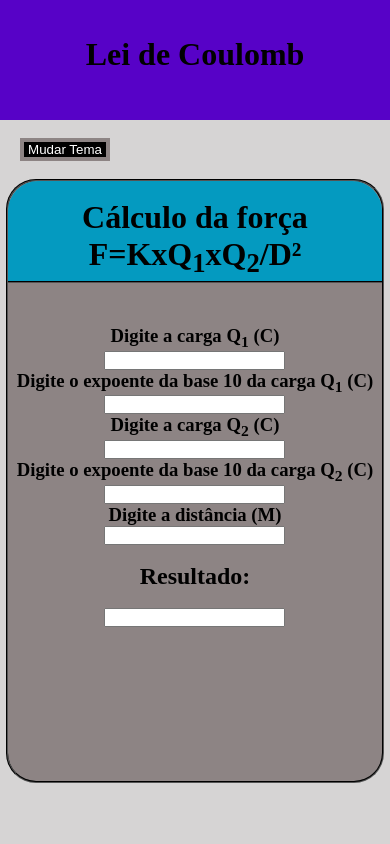
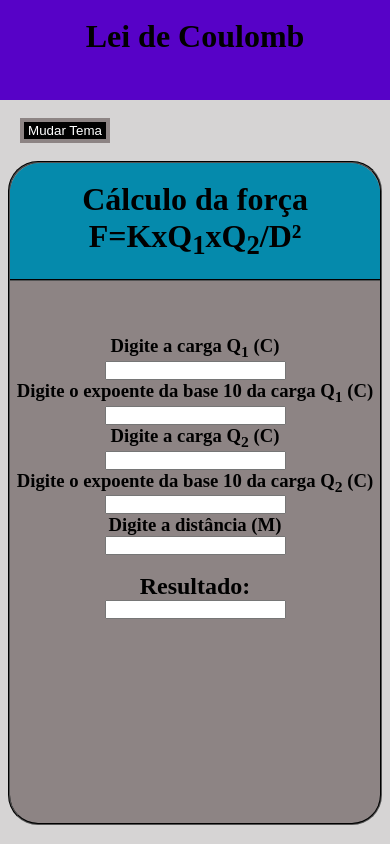
Before and after one commit to Filipi-Melo/html, a plain HTML site: page Fisica/eletrostatica/coulomb.html in a window 390 px wide. Drawn offline with Linux system fonts and the light colour scheme.

Commit message:
Update coulomb.html

```diff
--- a/Fisica/eletrostatica/coulomb.html
+++ b/Fisica/eletrostatica/coulomb.html
@@ -1,59 +1,72 @@
 <!DOCTYPE html>
 <html lang="pt-br">
 <head>
-    <meta charset='utf-8'>
-    <meta http-equiv='X-UA-Compatible' content='IE=edge'>
+    <meta charset="UTF-8">
+    <meta http-equiv="X-UA-Compatible" content="IE=edge">
+    <meta name="viewport" content="width=device-width, initial-scale=1.0">
     <title>Lei de Coulomb</title>
     <style>
-        .back_blue{background-color: rgb(4, 154, 192)}
+        :root{
+            --gray:rgb(146, 143, 143);
+            --blue:rgb(9, 204, 238);
+        }
+        .heig15{height: 15%}
+        .back_blue{background-color: rgb(5, 138, 172)}
+
+        .head{
+            background-color: rgb(87, 2, 199);
+            height: 100px;
+            width: 100%;
+        }
         .dt{
             height: 600px;
             width: 100%;
         }
-        .head{
-            background-color: rgb(87, 2, 199);
-            height: 120px;
-            width: 100%;
-        }
+
         .di1{
-            height:80%;
+            height:90%;
             width: 400px;
-            margin:auto;
             background-color: var(--gray);
             border: 2px groove var(--black);
+            margin:auto;
         }
-        .di2{height: 15%}
+
         .di2b{
             height:60px;
             width: 100%;
-            margin-top: -70px;
+            margin-top: -60px;
             border-bottom: 2px groove var(--black);
         }
-        @media (max-width:430px) {
+
+        .th-btn{
+            padding-top: 1px;
+            padding-bottom: 1px;
+        }
+
+        @media (max-width: 420px){
             .di1{
-                width: 96%;
-                height: 100%;
+                width: 95%;
+                height: 110%;
             }
             .di2b{
-                margin-top: -86px;
-                height: 70px;
+                margin-top: -90px;
+                height: 90px;
             }
         }
     </style>
 </head>
 <body>
-    <link rel="stylesheet" href="../load/load.css">
+    <link rel="stylesheet" href="https://filipi-melo.github.io/html/load/load.css">
     <span id="load">
         <div class="loading" tabindex="-1">
             <div class="top center">
-                <img src="../load/load.png" class="img" height="100%" width="100%">
+                <img src="https://filipi-melo.github.io/html/load/load.png" class="img" height="100%" width="100%">
                 <h1>Carregando...</h1>
             </div>
         </div>
     </span>
-    <script src="../load/load.js"></script>
-
-    <div class="head center"><br><br><h1>Lei de Coulomb</h1></div>
+    <script src="https://filipi-melo.github.io/html/load/load.js"></script>
+    <div class="head center heig15"><br><h1>Lei de Coulomb</h1></div>
     <br><button class="th-btn" onclick="theme()"> Mudar Tema </button>
     <br>
     <br>
@@ -87,7 +100,6 @@
                 <br>
                 <br>
                 <h2>Resultado:<br><b id="res1"></b></h2>
-                <br>
                 <input id="res2" class="center">
             </div>
         </div>
```
